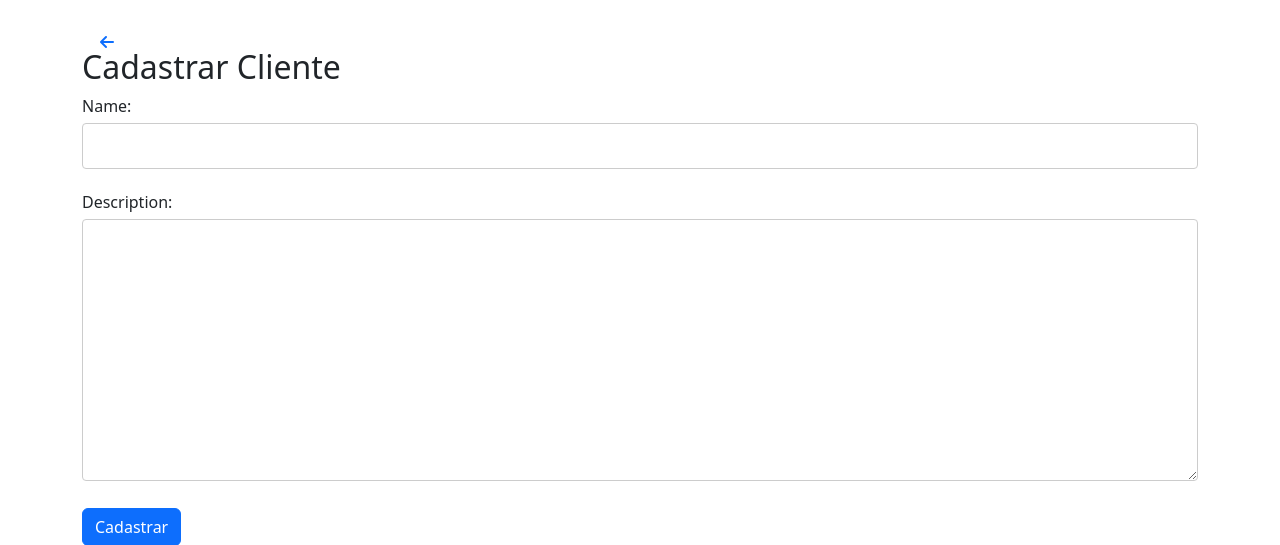
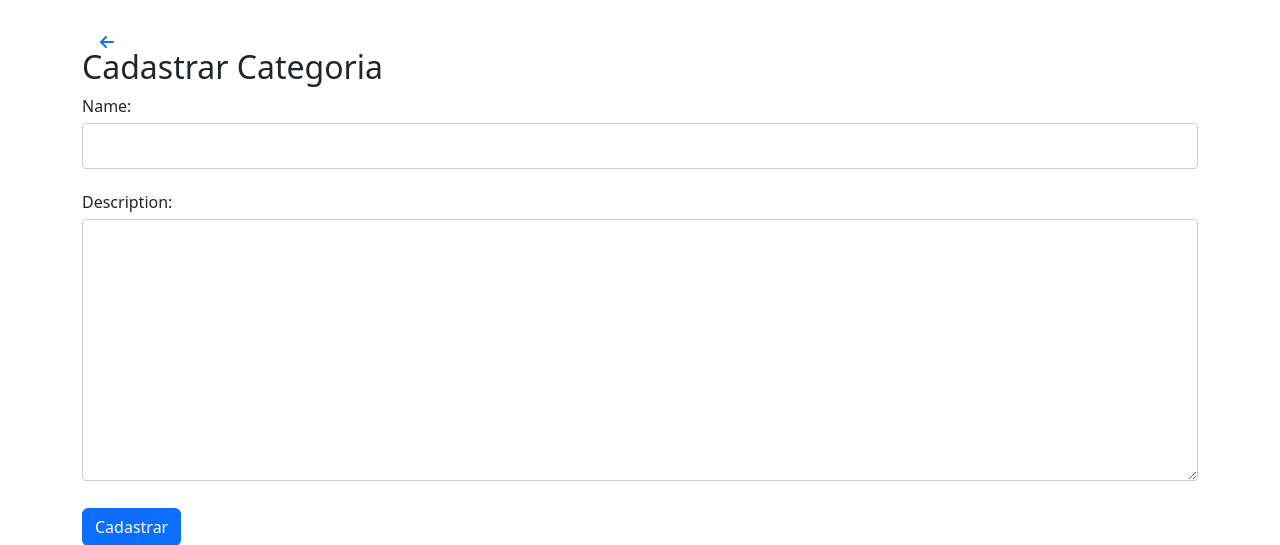
Before and after one commit to gustavonerywe/restaurante-si, a Django app: page /category/ in a window 1280 px wide. Shown: the top 545 px of the page. Run offline with Django 5.2, Linux system fonts and the light colour scheme; data that the repository does not hold is empty; some libraries are stand-ins or nearby versions.

Commit message:
24-08-28::12-51 client -> category

```diff
--- a/app/templates/menu/category.html
+++ b/app/templates/menu/category.html
@@ -1,13 +1,13 @@
 {% extends "template.html" %}
 {% block title %}
-Cliente
+Categoria
 {% endblock %}
 {% block main %}
 <div class="return-page">
     <a href="{% url "index" %}" id="return-icon"><i class="fa-solid fa-arrow-left" aria-hidden=true ></i></a>
  </div>
 <div class="container mt-5">
-    <h2>Cadastrar Cliente</h2>
+    <h2>Cadastrar Categoria </h2>
     <form method="POST">
         {% csrf_token %}
         {{ form.as_p }}
```
